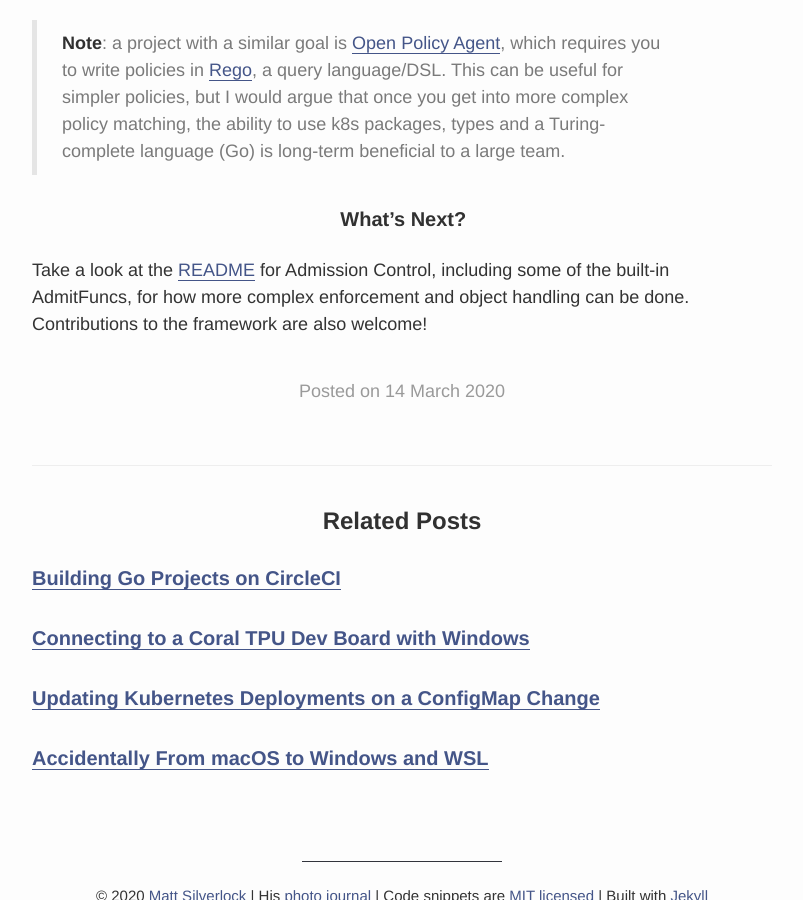
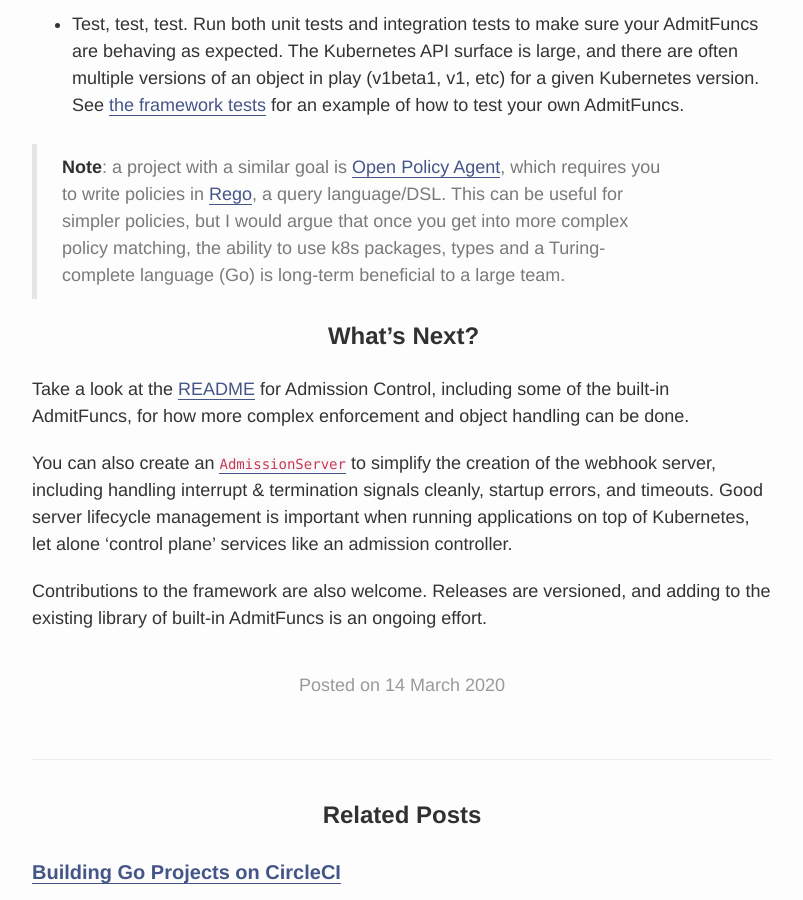
Before and after one commit to elithrar/elithrar.github.io, a Jekyll site: the page built from _posts/2020-03-14-kubernetes-admission-control.md, in a window 1280 px wide and 900 px high, scrolled down 5611 px. Shown: the whole window, without its empty margins (238-1041 px from the left). Built offline with Jekyll 4.4.1, drawn with Linux system fonts in a browser that asks for light colours; some of the changed text lies outside the part shown.

Commit message:
post: update k8s post summary

```diff
--- a/_posts/2020-03-14-kubernetes-admission-control.md
+++ b/_posts/2020-03-14-kubernetes-admission-control.md
@@ -5,6 +5,8 @@
 ---
 
 _Admission Control_ ([GitHub](https://github.com/elithrar/admission-control)) is a micro-framework written in Go for building and deploying dynamic admission controllers for your Kubernetes clusters. It reduces the boilerplate needed to inspect, validate and/or reject the admission of objects to your cluster, allowing you to focus on writing the specific business logic you want to enforce.
+
+The framework was born out of the need to cover a major gap with most managed Kubernetes providers: namely, that a `LoadBalancer` is public-by-default. As I started to prototype an admission controller that could validate-and-reject public load balancer Services, I realized that I was writing a lot of boilerplate in order to satisfy Kubernetes' admission API and (importantly) stand up a reliable controller.
 
 > **What is an Admission Controller?**: When you deploy, update or otherwise change the state of a Kubernetes (k8s) cluster, your change needs to be validated by the control plane. By default, Kubernetes has [a number of built-in](https://kubernetes.io/docs/reference/access-authn-authz/admission-controllers/#which-plugins-are-enabled-by-default) "admission controllers" that validate and (in some cases) enforce resource quotas, service account automation, and other cluster-critical tasks. Usefully, Kubernetes also supports [dynamic admission controllers](https://kubernetes.io/docs/reference/access-authn-authz/extensible-admission-controllers/): that is, admission controllers you can write yourself.
 
@@ -14,9 +16,9 @@
 - Rejecting `Ingress` or `Service` objects that would create a public-facing load-balancer/VIP as part of a defense-in-depth approach for a private cluster.
 - Mutating fields: resolving container image tags into hashes for security, or generating side-effects such as pushing state or status updates into another system.
 
-The last example - a [`MutatingWebhookConfiguration`](https://kubernetes.io/docs/reference/access-authn-authz/admission-controllers/#mutatingadmissionwebhook) can be extremely powerful, but you should consider how mutating live objects might make troubleshooting more challenging down the road vs. rejecting admission outright.
+The last example - a [`MutatingWebhookConfiguration`](https://kubernetes.io/docs/reference/access-authn-authz/admission-controllers/#mutatingadmissionwebhook) - can be extremely powerful, but you should consider how mutating live objects might make troubleshooting more challenging down the road vs. rejecting admission outright.
 
-### Writing Your Own
+## Writing Your Own
 
 Writing your own dynamic admission controller is fairly simple, and has three key parts:
 
@@ -87,7 +89,7 @@
 
 We can decode our request into a native Kubernetes object (or a custom resource), parse an object, and match on any field we want to in order to enforce our business logic. We could easily make this more dynamic by feeding the admission controller itself a `ConfigMap` of values we want it to check for, instead of hard-coding the values into the service itself.
 
-### Writing Our ValidatingWebhookConfiguration
+## Writing Our ValidatingWebhookConfiguration
 
 A [`ValidatingWebhookConfiguration`](https://kubernetes.io/docs/reference/access-authn-authz/extensible-admission-controllers/#webhook-configuration) is what determines which admissions are sent to your webhook.
 
@@ -175,7 +177,7 @@
 
 ... and reject admission. Because we also have `UPDATE` in our `.rules.operations` list, removing or otherwise modifying a previously-admitted `Service` would also be rejected if the annotation did not match.
 
-### Things to Watch Out For
+## Things to Watch Out For
 
 One important thing worth noting is that a "Pod" is not always a "Pod" - if you want to enforce (for example) that the value of `containers.image` in _any_ created Pod references a specific registry URL, you'll need to write logic that inspects the `PodTemplate` of a `Deployment`, `StatefulSet`, `DaemonSet` and other types that can indirectly create a `Pod`.
 
@@ -189,6 +191,10 @@
 
 > **Note**: a project with a similar goal is [Open Policy Agent](https://www.openpolicyagent.org/docs/v0.12.2/kubernetes-admission-control/), which requires you to write policies in [Rego](https://blog.openpolicyagent.org/opas-full-stack-policy-language-caeaadb1e077), a query language/DSL. This can be useful for simpler policies, but I would argue that once you get into more complex policy matching, the ability to use k8s packages, types and a Turing-complete language (Go) is long-term beneficial to a large team.
 
-### What's Next?
+## What's Next?
 
-Take a look at the [README](https://github.com/elithrar/admission-control#built-in-admitfuncs) for Admission Control, including some of the built-in AdmitFuncs, for how more complex enforcement and object handling can be done. Contributions to the framework are also welcome!
+Take a look at the [README](https://github.com/elithrar/admission-control#built-in-admitfuncs) for Admission Control, including some of the built-in AdmitFuncs, for how more complex enforcement and object handling can be done.
+
+You can also create an [`AdmissionServer`](https://godoc.org/github.com/elithrar/admission-control#AdmissionServer) to simplify the creation of the webhook server, including handling interrupt & termination signals cleanly, startup errors, and timeouts. Good server lifecycle management is important when running applications on top of Kubernetes, let alone 'control plane' services like an admission controller.
+
+Contributions to the framework are also welcome. Releases are versioned, and adding to the existing library of built-in AdmitFuncs is an ongoing effort.
```
Also changed, not shown: other parts of _posts/2020-03-14-kubernetes-admission-control.md (+1 -1 lines).
